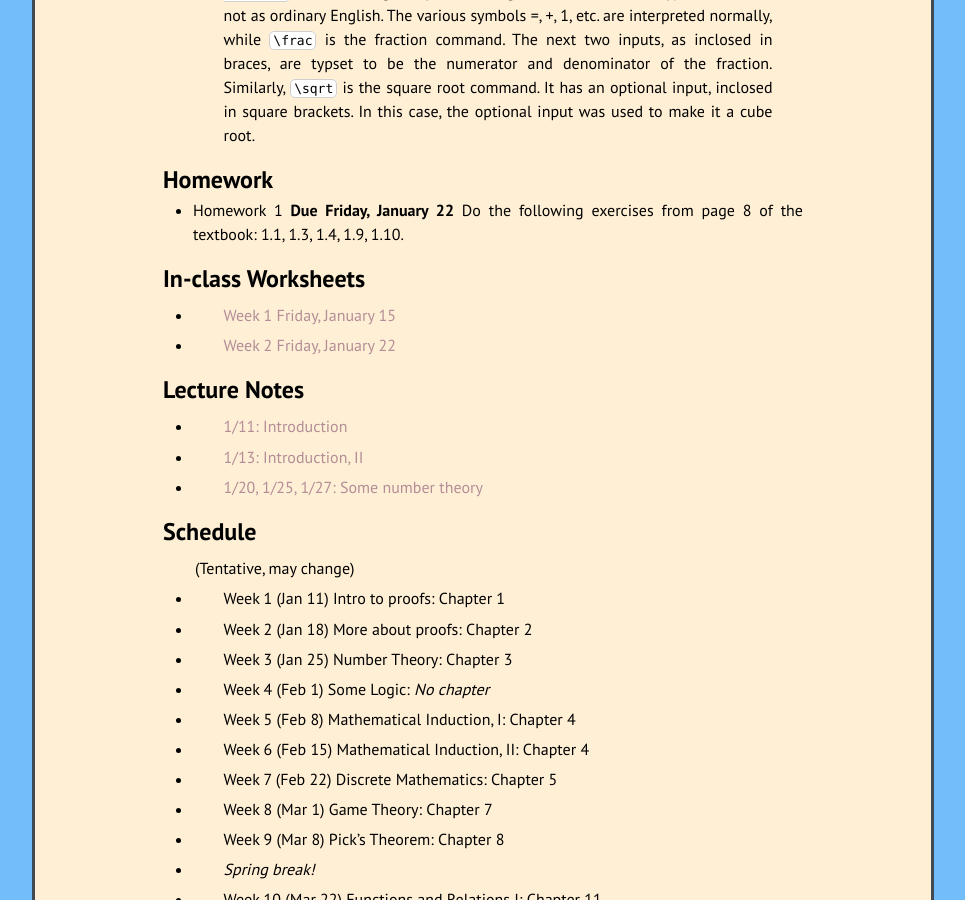
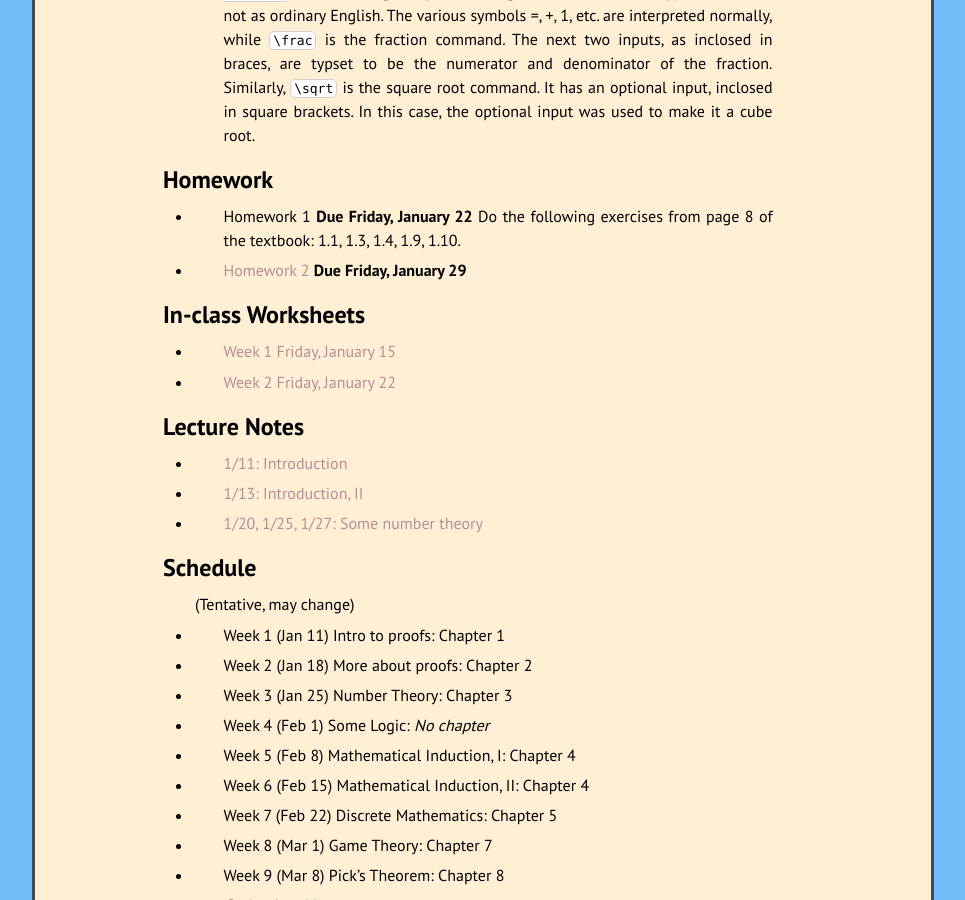
Before and after one commit to kamerynjw/kamerynjw.github.io, a Jekyll site: the page built from teaching/2021/math321.md, in a window 1280 px wide and 900 px high, scrolled down 1306 px. Shown: the whole window, without its empty margins (157-1122 px from the left). Built offline with Jekyll 4.4.1, drawn with Linux system fonts in a browser that asks for light colours; nearby versions of some CDN libraries; formulas are drawn with MathJax 3.

Commit message:
added 321 hw 2

```diff
--- a/teaching/2021/math321.md
+++ b/teaching/2021/math321.md
@@ -47,6 +47,8 @@ Homework
 --------
 
 * Homework 1 **Due Friday, January 22** Do the following exercises from page 8 of the textbook: 1.1, 1.3, 1.4, 1.9, 1.10.
+
+* [Homework 2]({{ page.url }}hw2.pdf) **Due Friday, January 29**
 
 In-class Worksheets
 --------
```
Also changed, not shown: 1 other file.
